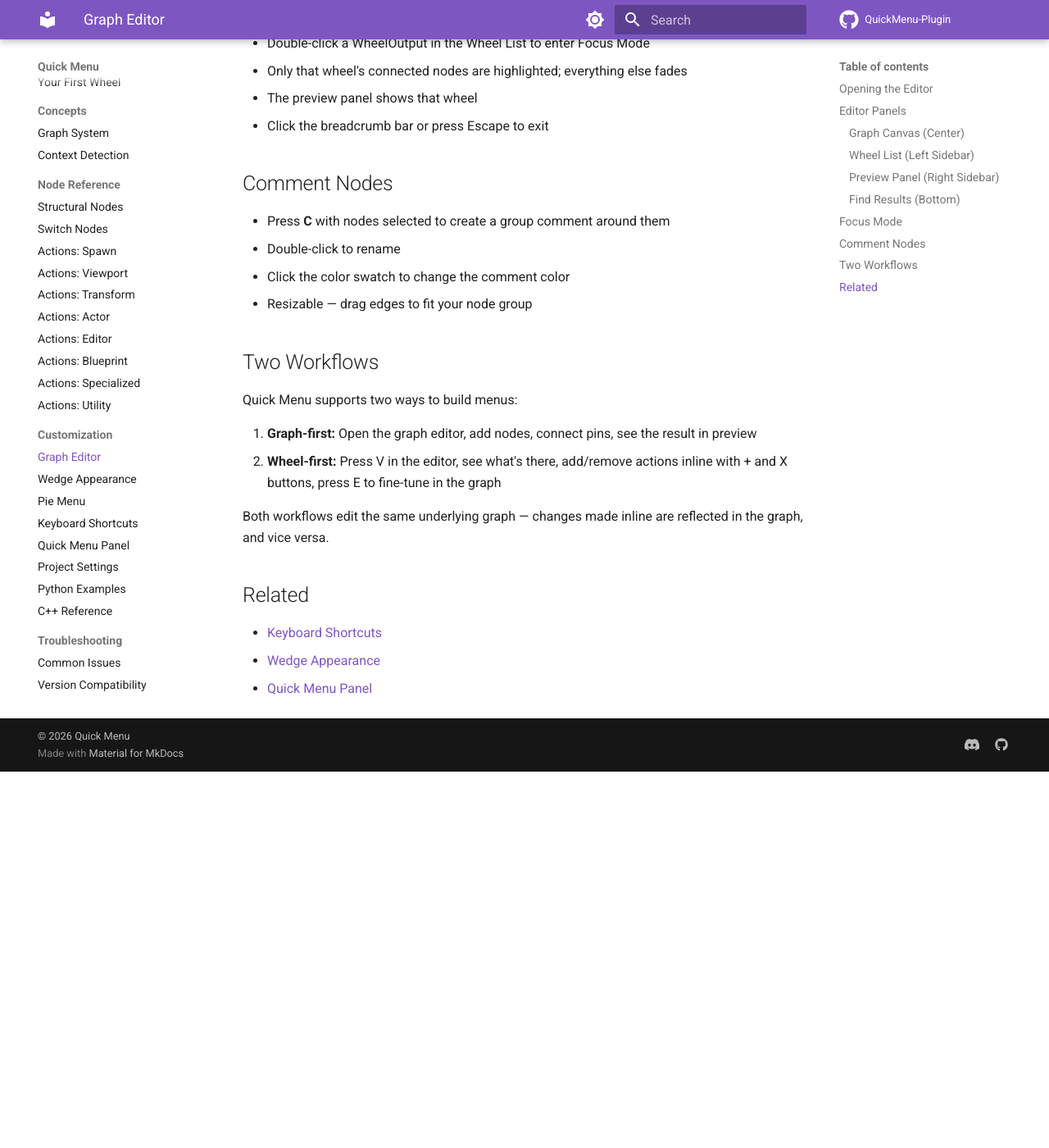
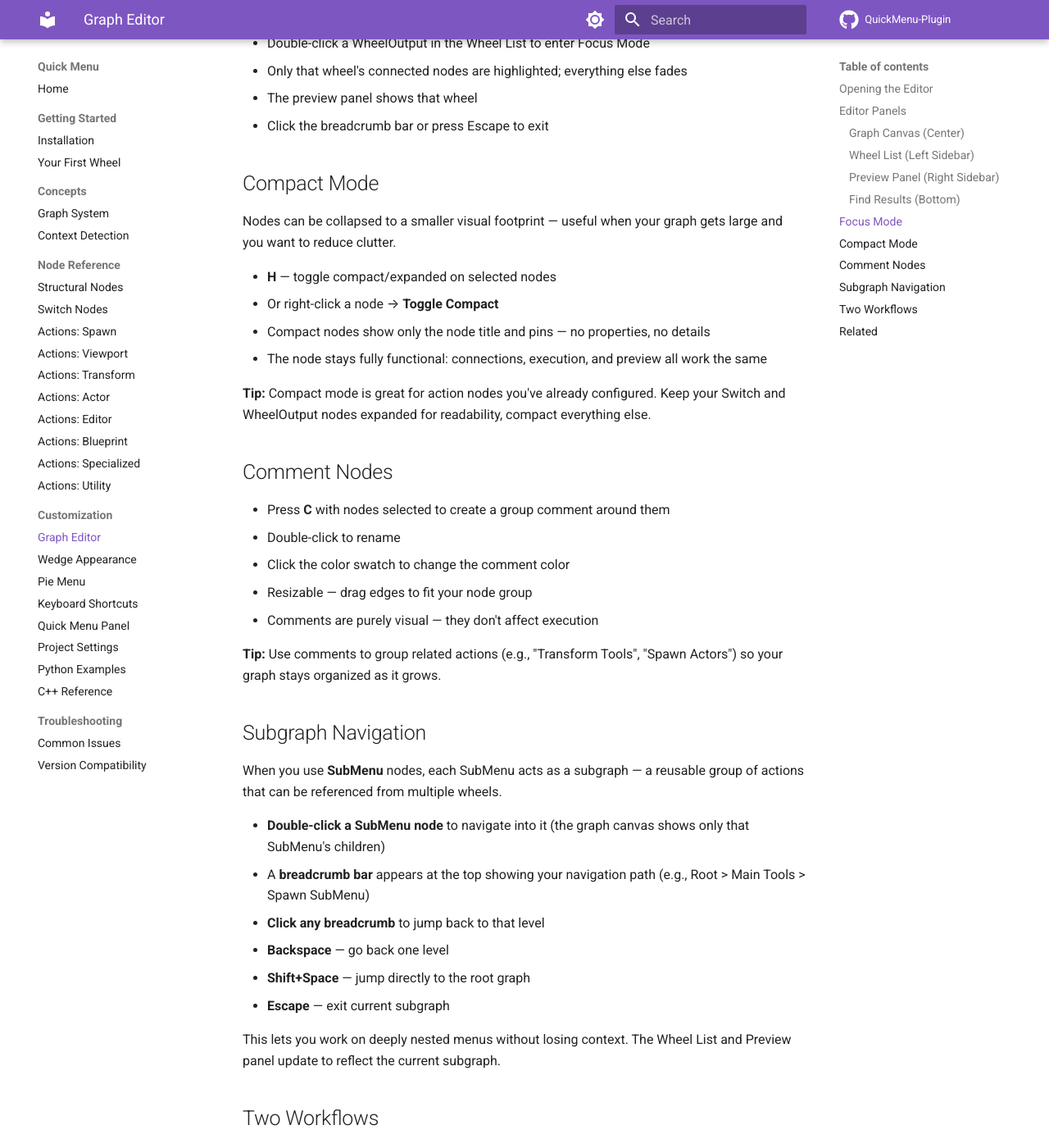
Before and after one commit to Bassounet/QuickMenu-Plugin, an MkDocs documentation site: the page built from docs/customization/graph-editor.md, in a window 1280 px wide and 1400 px high, scrolled down 1598 px. Shown: the whole window at 82% size. Built offline with MkDocs 1.6.1 and Material for MkDocs 9.7.7, drawn with Linux system fonts in a browser that asks for light colours; comment, search, counter and statistics services are not loaded; before the commit the page ends 2539 px from its top, so only the background shows below that.

Commit message:
Sync support files (2026-03-15 22:10)

```diff
--- a/docs/customization/graph-editor.md
+++ b/docs/customization/graph-editor.md
@@ -68,12 +68,39 @@
 - The preview panel shows that wheel
 - Click the breadcrumb bar or press Escape to exit
 
+## Compact Mode
+
+Nodes can be collapsed to a smaller visual footprint — useful when your graph gets large and you want to reduce clutter.
+
+- **H** — toggle compact/expanded on selected nodes
+- Or right-click a node → **Toggle Compact**
+- Compact nodes show only the node title and pins — no properties, no details
+- The node stays fully functional: connections, execution, and preview all work the same
+
+**Tip:** Compact mode is great for action nodes you've already configured. Keep your Switch and WheelOutput nodes expanded for readability, compact everything else.
+
 ## Comment Nodes
 
 - Press **C** with nodes selected to create a group comment around them
 - Double-click to rename
 - Click the color swatch to change the comment color
 - Resizable — drag edges to fit your node group
+- Comments are purely visual — they don't affect execution
+
+**Tip:** Use comments to group related actions (e.g., "Transform Tools", "Spawn Actors") so your graph stays organized as it grows.
+
+## Subgraph Navigation
+
+When you use **SubMenu** nodes, each SubMenu acts as a subgraph — a reusable group of actions that can be referenced from multiple wheels.
+
+- **Double-click a SubMenu node** to navigate into it (the graph canvas shows only that SubMenu's children)
+- A **breadcrumb bar** appears at the top showing your navigation path (e.g., Root > Main Tools > Spawn SubMenu)
+- **Click any breadcrumb** to jump back to that level
+- **Backspace** — go back one level
+- **Shift+Space** — jump directly to the root graph
+- **Escape** — exit current subgraph
+
+This lets you work on deeply nested menus without losing context. The Wheel List and Preview panel update to reflect the current subgraph.
 
 ## Two Workflows
 
```
Also changed, not shown: 1 other file.
